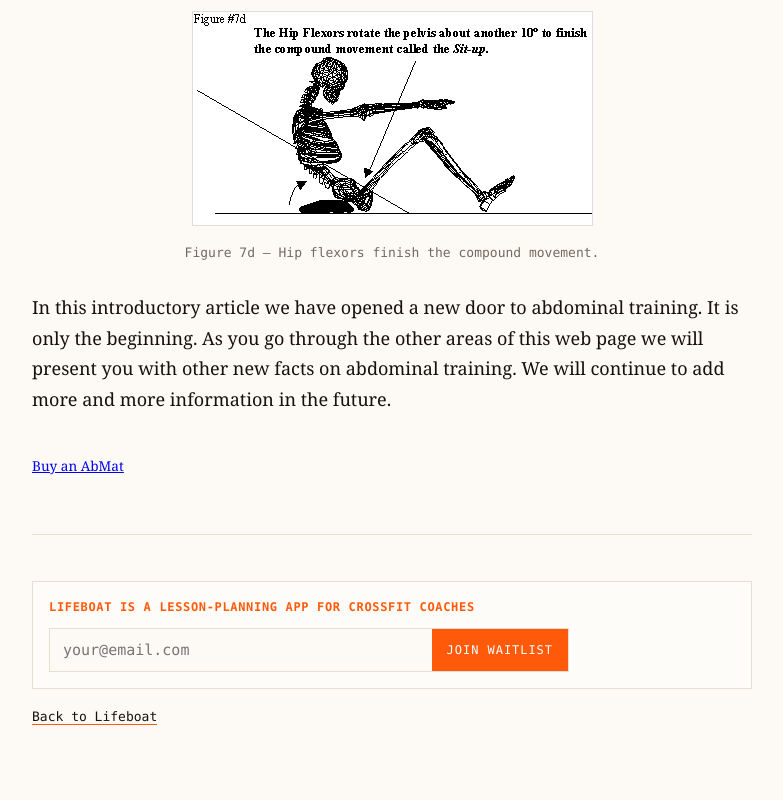
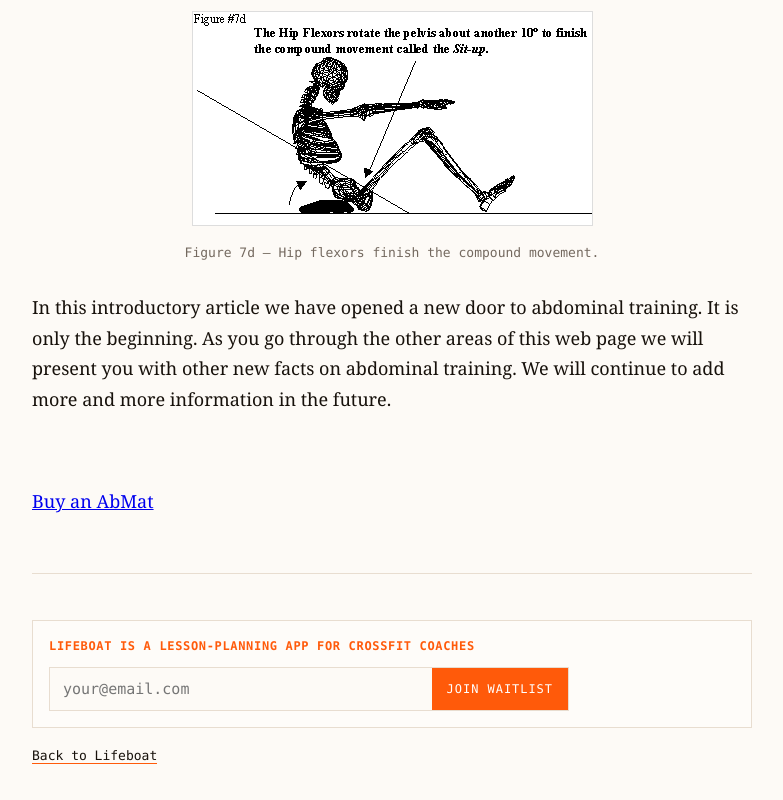
Before and after one commit to leonjohnstone/lifeboatvercel, a website: page abmat/index.html in a window 1280 px wide. Shown: the part 7047-7847 px from the top of the page, without its empty margins (248-1031 px from the left). Drawn offline with Linux system fonts and the light colour scheme.

Commit message:
Update index.html
brought the link inside the article tags to match the formatting

```diff
--- a/abmat/index.html
+++ b/abmat/index.html
@@ -100,13 +100,15 @@
       <figure><img src="/assets/abmat/fig7d.gif" alt="Figure 7d: hip flexors rotate the pelvis to finish the sit-up" /><figcaption>Figure 7d — Hip flexors finish the compound movement.</figcaption></figure>
 
       <p>In this introductory article we have opened a new door to abdominal training. It is only the beginning. As you go through the other areas of this web page we will present you with other new facts on abdominal training. We will continue to add more and more information in the future.</p>
+
+      <p>&nbsp;</p>
+
+      <p>
+        <a href="https://abmat.com/products/abmat?variant=37757187326128" target="_blank" rel="noopener noreferrer">
+          Buy an AbMat
+        </a>
+      </p>
     </article>
-
-    <p style="margin-top: 2.5rem; font-size: 0.85rem;">
-      <a href="https://abmat.com/products/abmat?variant=37757187326128" target="_blank" rel="noopener noreferrer">
-      Buy an AbMat
-      </a>
-    </p>
 
     <aside class="bottom-note">
       <div class="waitlist-box">
```
